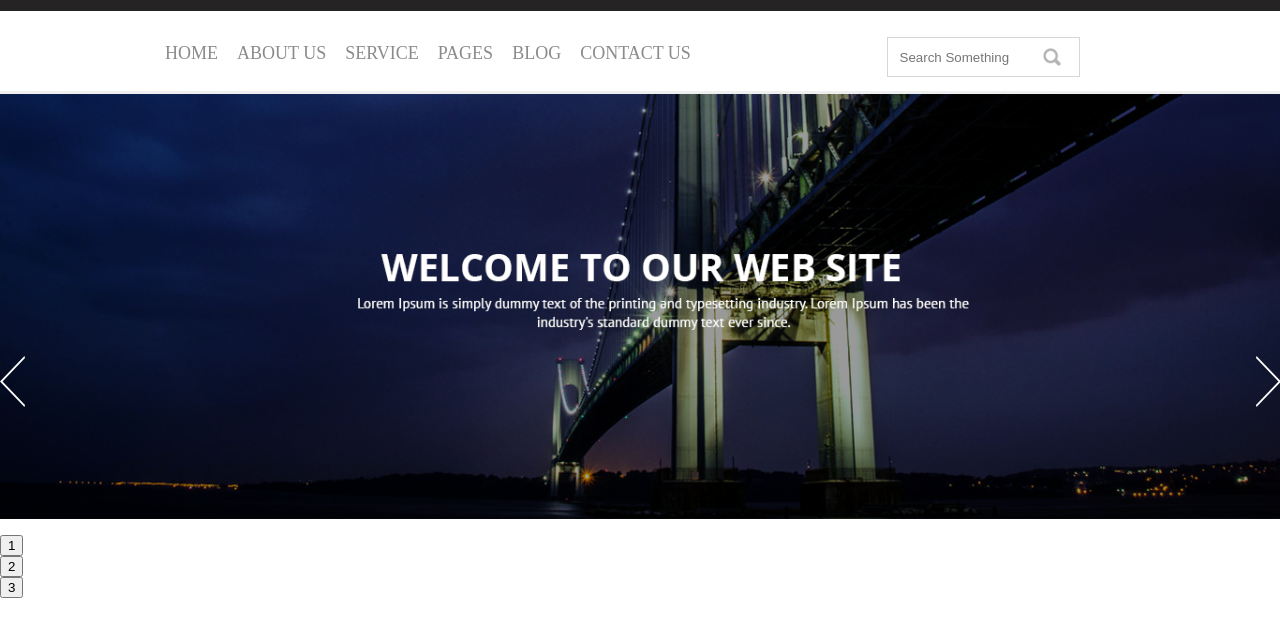
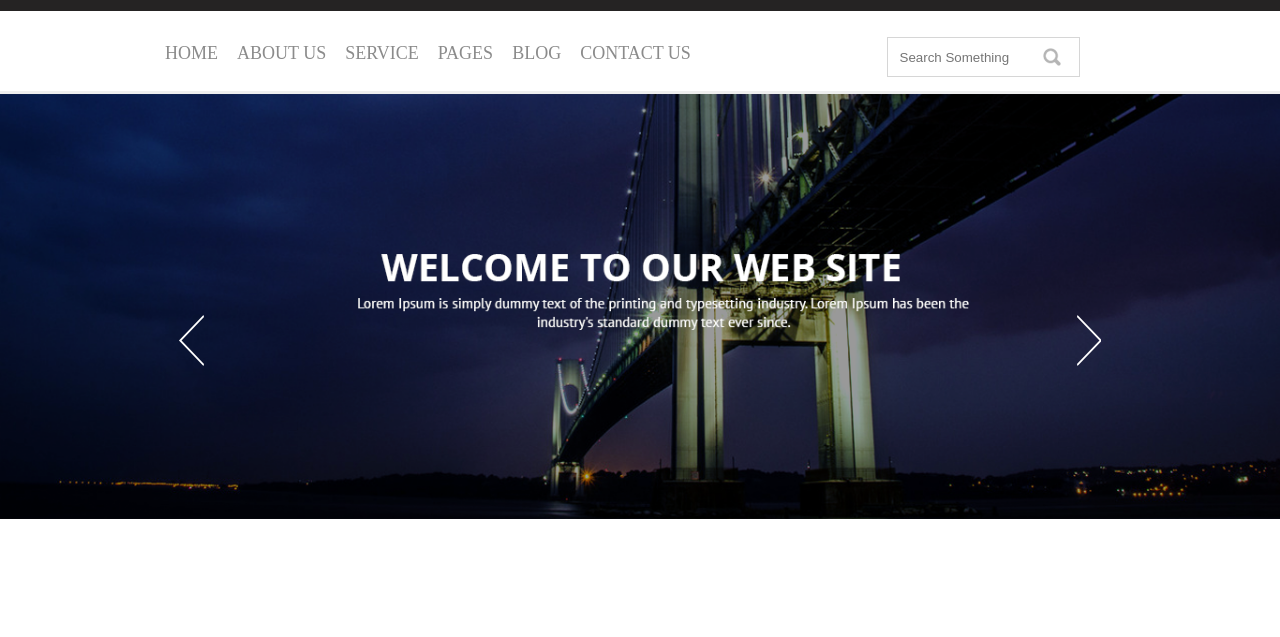
Before and after one commit to renatoperen/PrimeiroProjeto, a plain HTML site: page index.html in a window 1280 px wide. Shown: the part 49-686 px from the top of the page. Drawn offline with nearby package versions, Linux system fonts and the light colour scheme.

Commit message:
Inserida setas de troca do slide e botoes no slide

```diff
--- a/index.html
+++ b/index.html
@@ -50,7 +50,8 @@
             <img src="./imagens/banner.png"/>
             <img src="./imagens/banner.png"/>
             <img src="./imagens/banner.png"/>
-
+            <img src="./imagens/banner.png"/>
+            <img src="./imagens/banner.png"/>
         </div>
 
     </div>
--- a/main.css
+++ b/main.css
@@ -106,7 +106,7 @@ button.slick-prev{
     position: absolute;
     background-image: url('./imagens/anterior.png');
     top: 52%;
-    left: 0;
+    left: 14%;
 }
 
 button.slick-next{
@@ -119,5 +119,37 @@ button.slick-next{
     position: absolute;
     background-image: url('./imagens/proximo.png');
     top: 52%;
-    right: 0;
+    right: 14%;
 }
+
+.slick-list{
+    width: 100%!important;
+}
+
+.slick-initialized{
+    overflow: hidden;
+}
+
+.slick-dots li button{
+    font-size: 0px;
+    border: 5px solid #ffffff;
+    width: 26px;
+    height: 26px;
+    background: transparent;
+    border-radius: 50%;
+    cursor: pointer;
+
+}
+
+.slick-dots{
+    margin: 0 auto;
+    width: 50%;
+    position: absolute;
+    left: 50%;
+    top: 500px;
+}
+
+.slick-dots li{
+    display: inline-block;
+
+}
--- a/main.js
+++ b/main.js
@@ -1,7 +1,9 @@
 $('.slider-principal').slick({
-
-    dots:true,
-    infinite:true,
-    speed:300,
-    slidesToShow:1
+    dots: true,
+    infinite: true,
+    speed: 300,
+    slidesToShow: 1,
+    adaptiveHeigth: true,
+    autoplay: true,
+    autoplaySpeed: 2000
 });
```
